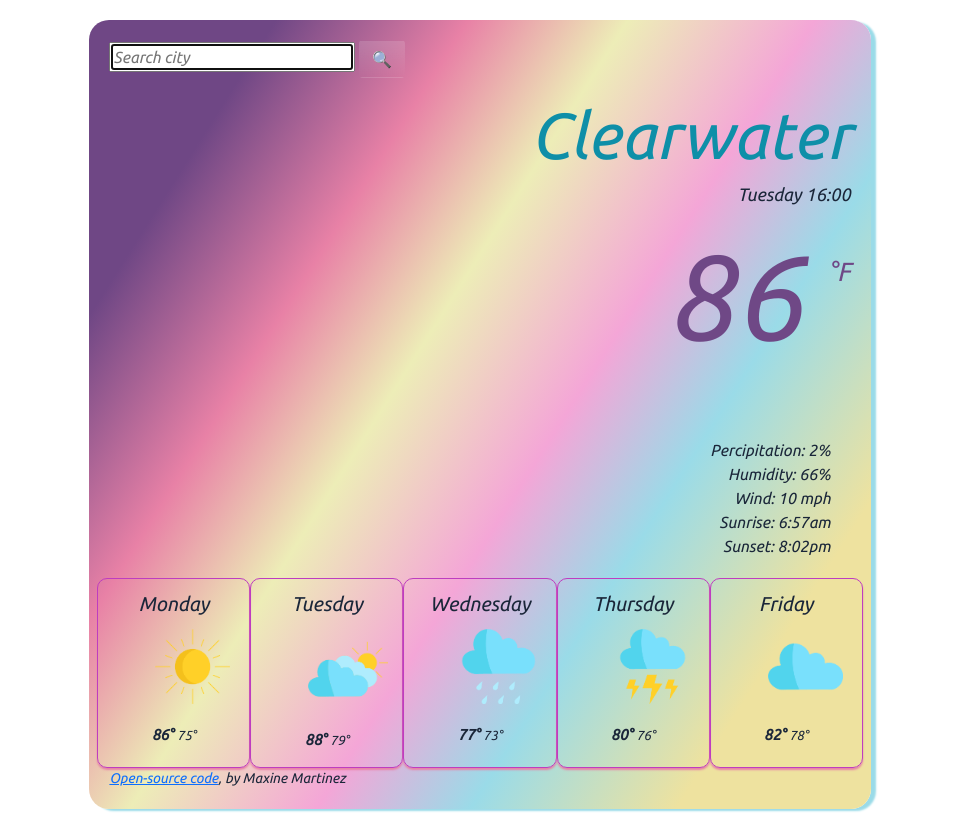
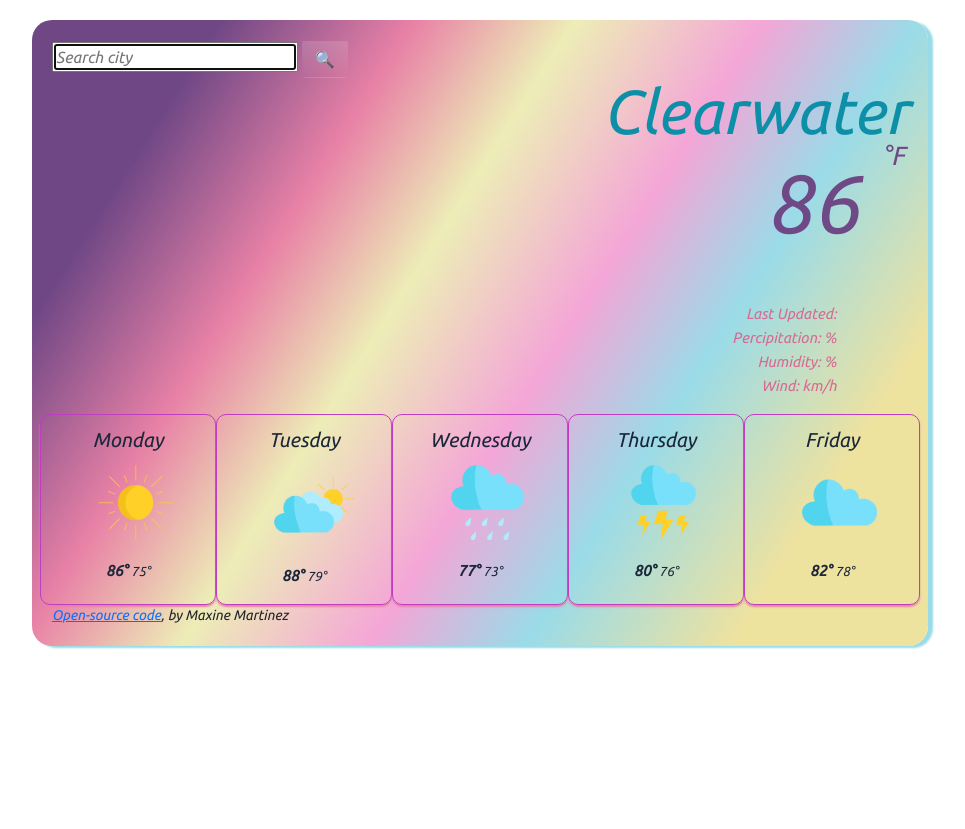
Before and after one commit to Maxine15x/color-weather-project, a website built with Parcel: page index.html in a window 1280 px wide. Shown: the whole page, without its empty margins (160-1125 px from the left). After the commit the page ends 800 px from the top, so only its background shows below. Built offline with nearby package versions, Linux system fonts and the light colour scheme.

Commit message:
Improved weather description and style

```diff
--- a/index.html
+++ b/index.html
@@ -21,7 +21,6 @@
   </head>
   <body>
     <div class="container">
-    <div class="color-weather">
     <form id="find-city" class="mb-2">
       <input type="search"
         placeholder="Search city"
@@ -30,21 +29,22 @@
         id="search-location" />
         <input type="submit" value="🔍" class="btn bg-gradient"/>
       </form>
-      <h1 id="display-city">
-        Clearwater
-      </h1>
-      <h2 id="date">Tuesday 16:00</h2>
-      <h3 id="temperature">86</h3>
+      <h1 id="display-city">Clearwater</h1>
+      <div class="row">
+        <div class="col-12">
+      <h2 id="temperature">86</h2>
       <span class="units"><small>°F</small></span>
-
-      <ul class="temp-list">
-          <li>Percipitation: 2%</li>
-          <li>Humidity: 66%</li>
-          <li>Wind: 10 mph</li>
-          <li>Sunrise: 6:57am</li>
-          <li>Sunset: 8:02pm</li>
+      </div>
+      <div class="description">
+        <div class="col-11">
+          <ul>
+        <li>Last Updated:<span id="date"></span></li>
+          <li>Percipitation: <span id="percipitation"></span>%</li>
+          <li>Humidity: <span id="humidity"></span>%</li>
+          <li>Wind: <span id="wind"></span> km/h</li>
       </ul>
-        <div class="row">
+      </div>
+      </div>
          <div class="col">
           <div class="card-title">
             Monday
@@ -97,7 +97,6 @@
         </div>
         <small><a href="https://github.com/Maxine15x/color-weather-project" target="_blank">Open-source code</a>, by Maxine Martinez</small>
       </div>
-      </div>
     <script src="src/index.js"></script>
   </body>
 </html>
--- a/src/styles.css
+++ b/src/styles.css
@@ -1,24 +1,33 @@
+body {
+	font-family: "Ubuntu", sans-serif;
+}
+
 h1 {
-	display: block;
 	color: rgb(14, 143, 168);
+	line-height: 50px;
 	text-align: right;
-	font-size: 65px;
-	padding: 10px 0;
+	font-size: 62px;
+	margin-bottom: 0 auto;
+}
+
+h2 {
+	color: #6f4886;
+	font-size: 82px;
+	text-align: right;
+	padding: 10px 50px 5px 0;
 	margin: 0 auto;
 }
 
-h2 {
-	display: block;
-	font-size: 18px;
+li {
+	color: #d66b92;
+	font-size: 15px;
+	line-height: 24px;
+	list-style: none;
 	text-align: right;
 }
 
-h3 {
-	color: #6f4886;
-	font-size: 120px;
-	text-align: right;
-	padding: 10px 50px 5px 0;
-	margin: 0 auto;
+li:first-letter {
+	text-transform: capitalize;
 }
 
 img {
@@ -27,14 +36,12 @@ img {
 	left: 45px;
 }
 
-.color-weather {
-	color: #1a2639;
-  max-width: 70%;
+.container {
+	max-width: 70%;
+	margin: 20px auto;
+	padding: 20px;
 	border-radius: 20px;
 	box-shadow: 5px 2px 2px #9adbe8;
-	margin: 20px auto;
-	padding: 20px;
-	font-family: "Ubuntu", sans-serif;
 	background: linear-gradient(
 		122.3deg,
 		rgb(111, 71, 133) 14.6%,
@@ -60,14 +67,6 @@ img {
 	border-radius: 10px;
 }
 
-.temp-list {
-	color: #1a2639;
-	text-align: right;
-	list-style: none;
-	padding: 20px;
-	margin: 0 auto;
-}
-
 .card-title {
 	color: #1a2639;
 	font-size: 20px;
```
